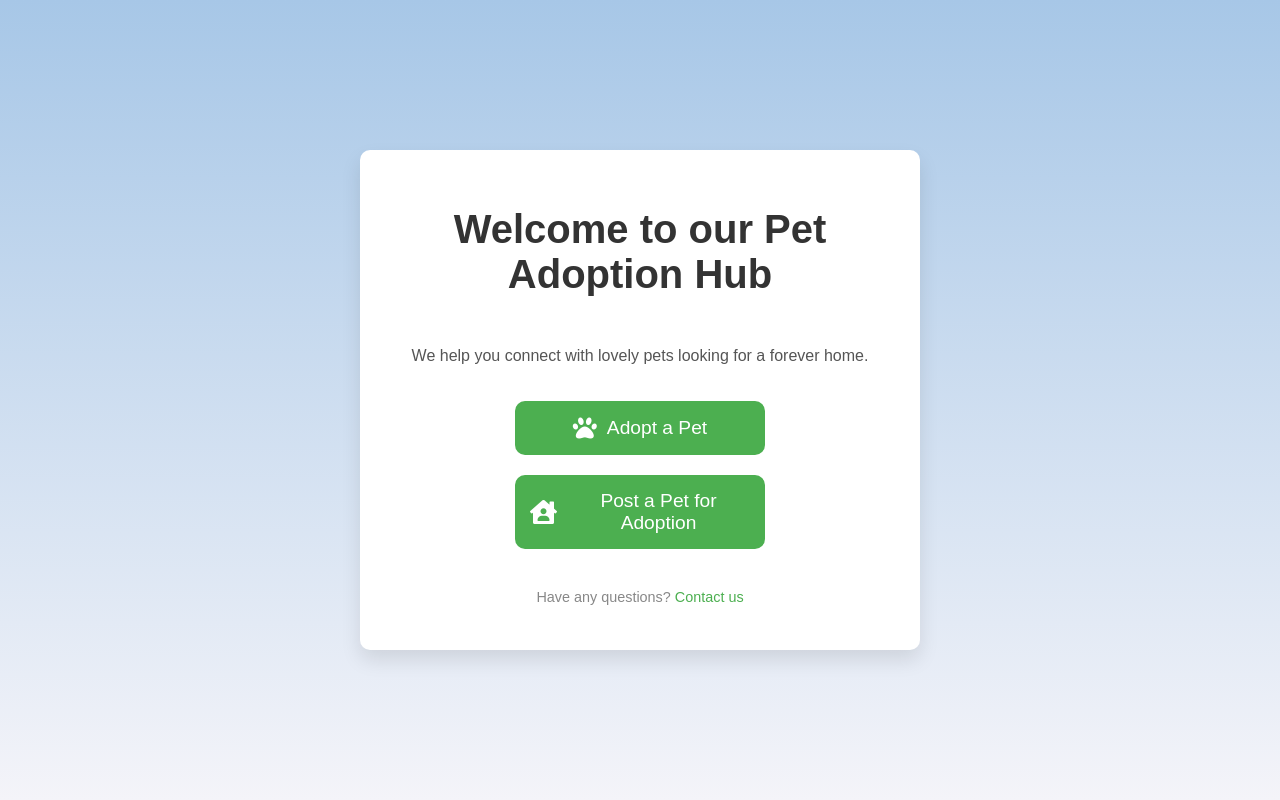
After one commit to AdrishBir/paw_market, a Flask app: page / in a window 1280 px wide. The commit adds this page. Run offline with Flask 3, Linux system fonts and the light colour scheme.

Commit message:
stable buyer

```diff
--- a/src/backend.py
+++ b/src/backend.py
@@ -29,6 +29,10 @@ class Buyer(db.Model):
     password = db.Column(db.String(120), nullable=False)  # In production, hash the password!
     created_at = db.Column(db.DateTime, default=datetime.utcnow)
 
+# Home Page
+@app.route('/')
+def home_page():
+    return render_template('home.html')
 # Registration Page
 @app.route('/register', methods=['GET', 'POST'])
 def register_page():
--- /dev/null
+++ b/src/templates/home.html
@@ -0,0 +1,146 @@
+<!DOCTYPE html>
+<html lang="en">
+<head>
+    <meta charset="UTF-8">
+    <meta name="viewport" content="width=device-width, initial-scale=1.0">
+    <title>Adopt or Post Pet</title>
+    <style>
+        body {
+            margin: 0;
+            padding: 0;
+            background: linear-gradient(to bottom, #A7C7E7, #F4F4F9);
+            display: flex;
+            justify-content: center;
+            align-items: center;
+            height: 100vh;
+            font-family: 'Arial', sans-serif;
+        }
+
+        .container {
+            text-align: center;
+            max-width: 500px;
+            padding: 30px;
+            background-color: #fff;
+            border-radius: 10px;
+            box-shadow: 0 10px 20px rgba(0, 0, 0, 0.1);
+            display: flex;
+            flex-direction: column;
+            gap: 20px;
+            animation: fadeIn 1s ease-in-out;
+        }
+
+        h1 {
+            font-size: 2.5rem;
+            color: #333;
+            margin-bottom: 20px;
+        }
+
+        .options {
+            display: flex;
+            flex-direction: column;
+            gap: 20px;
+        }
+
+        .option-btn {
+            padding: 15px;
+            font-size: 1.2rem;
+            background-color: #4CAF50;
+            color: white;
+            border: none;
+            border-radius: 10px;
+            cursor: pointer;
+            transition: background-color 0.3s ease, transform 0.2s ease;
+            width: 250px;
+            margin: 0 auto;
+            display: flex;
+            align-items: center;
+            justify-content: center;
+            gap: 10px;
+        }
+
+        .option-btn:hover {
+            background-color: #45a049;
+            transform: scale(1.05);
+        }
+
+        .option-btn:active {
+            background-color: #3e8e41;
+            transform: scale(0.98);
+        }
+
+        .option-btn:focus {
+            outline: none;
+        }
+
+        .option-btn i {
+            font-size: 1.5rem; /* Icon size */
+        }
+
+        @keyframes fadeIn {
+            0% { opacity: 0; transform: translateY(30px); }
+            100% { opacity: 1; transform: translateY(0); }
+        }
+
+        .info-text {
+            font-size: 1rem;
+            color: #555;
+            margin-top: 10px;
+        }
+
+        .footer {
+            font-size: 0.9rem;
+            color: #888;
+            margin-top: 20px;
+        }
+
+        .footer a {
+            color: #4CAF50;
+            text-decoration: none;
+        }
+    </style>
+    <!-- Include FontAwesome for icons -->
+    <link rel="stylesheet" href="https://cdnjs.cloudflare.com/ajax/libs/font-awesome/5.15.4/css/all.min.css">
+</head>
+<body>
+    <div class="container">
+        <h1>Welcome to our Pet Adoption Hub</h1>
+        <p class="info-text">We help you connect with lovely pets looking for a forever home.</p>
+
+        <div class="options">
+            <!-- Adopt Button with a paw icon -->
+            <button class="option-btn" id="adoptBtn">
+                <i class="fas fa-paw"></i> Adopt a Pet
+            </button>
+
+            <!-- Post for Adoption Button with a home icon -->
+            <button class="option-btn" id="postAdoptBtn">
+                <i class="fas fa-house-user"></i> Post a Pet for Adoption
+            </button>
+        </div>
+
+        <p class="footer">Have any questions? <a href="mailto:support@petadopt.com">Contact us</a></p>
+    </div>
+
+    <script>
+        const adoptBtn = document.getElementById('adoptBtn');
+        const postAdoptBtn = document.getElementById('postAdoptBtn');
+
+        // Event listener for the "Adopt Pet" button
+        adoptBtn.addEventListener('click', () => {
+            // Smooth animation before redirect
+            adoptBtn.style.transform = 'scale(0.95)';
+            setTimeout(() => {
+                window.location.href = '/register';  // Redirect to the register page for adoption
+            }, 200);  // Delay for the scale animation
+        });
+
+        // Event listener for the "Post for Adoption" button
+        postAdoptBtn.addEventListener('click', () => {
+            postAdoptBtn.style.transform = 'scale(0.95)';
+            setTimeout(() => {
+                alert('You have chosen to post a pet for adoption.');  // Placeholder for post adoption logic
+            }, 200);
+        });
+    </script>
+</body>
+</html>
--- a/src/templates/shop.html
+++ b/src/templates/shop.html
@@ -131,7 +131,7 @@
     <div class="products-container">
         {% for product in products %}
         <div class="product-card">
-            <img src="https://encrypted-tbn0.gstatic.com/images?q=tbn:ANd9GcTrCKNGJiXRL5Y7kXs1itEPPMTZgEzeTKueig&s" alt="{{ product.name }}">
+            <img src="{{ product.image_url }}" alt="{{ product.name }}">
             <h3>{{ product.name }}</h3>
             <p>{{ product.description }}</p>
             <p class="price">$ {{ product.price }}</p>
```
Also changed, not shown: src/templates/register.html (+55 -39 lines), src/templates/login.html (line endings or trailing spaces).
